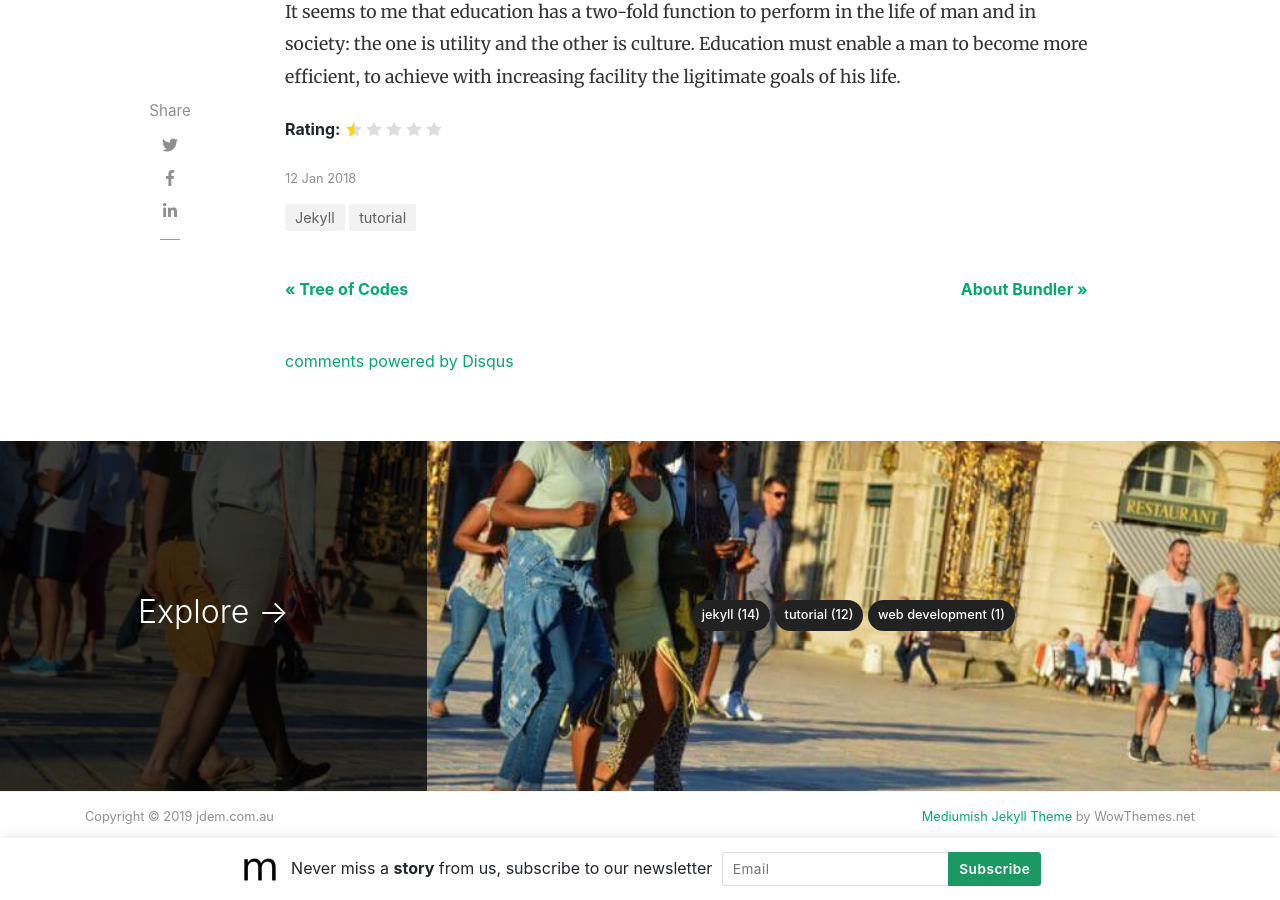
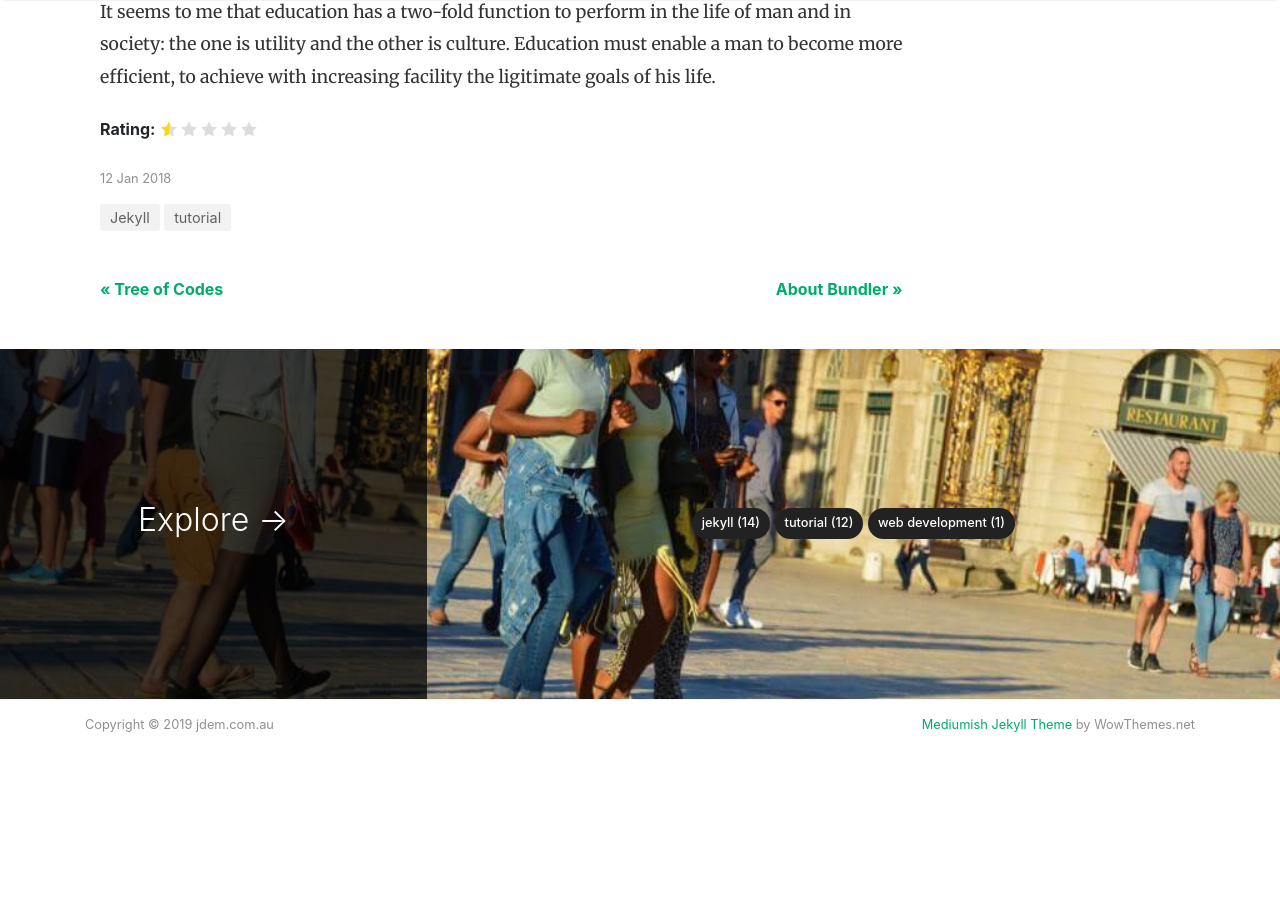
Before and after one commit to jdemau/jdem.com.au, a Jekyll site: the page built from _posts/2018-01-12-we-all-wait-for-summer.md, in a window 1280 px wide and 900 px high, scrolled down 1091 px. Built offline with Jekyll 4.4.1, drawn with Linux system fonts in a browser that asks for light colours; nearby versions of some CDN libraries; comment, search, counter and statistics services are not loaded; after the commit the page ends 1899 px from its top, so only the background shows below that.

Commit message:
remove all social references (adsense, disqus, social links)

```diff
--- a/_config.yml
+++ b/_config.yml
@@ -5,9 +5,6 @@ description: ""
 logo: 'assets/images/logo.png'
 favicon: 'assets/images/logo.png'
 baseurl: /
-google_analytics: ''
-disqus: ''
-mailchimp-list: ''
 include: ["_pages"]
 permalink: /:title/
 
@@ -18,7 +15,7 @@ authors:
     display_name: Emma
 #    gravatar: e56154546cf4be74e393c62d1ae9f9d4
 #    email: wowthemesnet@gmail.com
-#    web: https://www.wowthemes.net
+#   web: https://www.wowthemes.net
 #    twitter: https://twitter.com/wowthemesnet
     description: "Author of Mediumish, a Bootstrap Medium styled template available for WordPress, HTML, Ghost and Jekyll. You are currently previewing Jekyll template demo."
   jd:
@@ -61,11 +58,6 @@ kramdown:
     block:
       line_numbers: true
 
-# Adsense (change to "enabled" to activate, also your client id and ad slot. Create a new ad unit from your Adsense account to get the slot.)
-adsense: "disabled"
-adsense-data-ad-client: ""
-adsense-data-ad-slot: ""
-
 # Lazy Images ("enabled" or "disabled")
 lazyimages: "enabled"
 
--- a/_includes/disqus.html
+++ /dev/null
@@ -1,14 +0,0 @@
-<section class="disqus">
-    <div id="disqus_thread"></div>
-    <script type="text/javascript">
-        var disqus_shortname = '{{site.disqus}}';
-        var disqus_developer = 0;
-        (function() {
-            var dsq = document.createElement('script'); dsq.type = 'text/javascript'; dsq.async = true;
-            dsq.src = window.location.protocol + '//' + disqus_shortname + '.disqus.com/embed.js';
-            (document.getElementsByTagName('head')[0] || document.getElementsByTagName('body')[0]).appendChild(dsq);
-        })();
-    </script>
-    <noscript>Please enable JavaScript to view the <a href="http://disqus.com/?ref_noscript">comments powered by Disqus.</a></noscript>
-    <a href="http://disqus.com" class="dsq-brlink">comments powered by <span class="logo-disqus">Disqus</span></a>
-</section>
--- a/_includes/share.html
+++ /dev/null
@@ -1,34 +0,0 @@
-<div class="share sticky-top sticky-top-offset">
-    <p>
-        Share
-    </p>
-    <ul>
-        <li class="ml-1 mr-1">
-            <a target="_blank" href="https://twitter.com/intent/tweet?text={{ page.title }}&url={{ page.url | absolute_url }}" onclick="window.open(this.href, 'twitter-share', 'width=550,height=235');return false;">
-                <i class="fab fa-twitter"></i>
-            </a>
-        </li>
-
-        <li class="ml-1 mr-1">
-            <a target="_blank" href="https://facebook.com/sharer.php?u={{ page.url | absolute_url }}" onclick="window.open(this.href, 'facebook-share', 'width=550,height=435');return false;">
-                <i class="fab fa-facebook-f"></i>
-            </a>
-        </li>
-
-        <li class="ml-1 mr-1">
-            <a target="_blank" href="https://www.linkedin.com/shareArticle?mini=true&url={{ page.url | absolute_url }}" onclick="window.open(this.href, 'width=550,height=435');return false;">
-                <i class="fab fa-linkedin-in"></i>
-            </a>
-        </li>
-
-    </ul>
-    {% if page.comments != false %}
-    <div class="sep">
-    </div>
-    <ul>
-        <li>
-        <a class="small smoothscroll" href="#disqus_thread"></a>
-        </li>
-    </ul>
-    {% endif %}
-</div>
--- a/_layouts/default.html
+++ b/_layouts/default.html
@@ -19,18 +19,6 @@
 <script src="{{ site.baseurl }}/assets/js/jquery.min.js"></script>
 
 </head>
-
-{% if jekyll.environment == 'production' %}
-<!-- change your GA id in _config.yml -->
-<script>
-(function(i,s,o,g,r,a,m){i['GoogleAnalyticsObject']=r;i[r]=i[r]||function(){
-(i[r].q=i[r].q||[]).push(arguments)},i[r].l=1*new Date();a=s.createElement(o),
-m=s.getElementsByTagName(o)[0];a.async=1;a.src=g;m.parentNode.insertBefore(a,m)
-})(window,document,'script','//www.google-analytics.com/analytics.js','ga');
-ga('create', '{{site.google_analytics}}', 'auto');
-ga('send', 'pageview');
-</script>
-{% endif %}
 
 {% capture layout %}{% if page.layout %}layout-{{ page.layout }}{% endif %}{% endcapture %}
 <body class="{{layout}}">
@@ -123,21 +111,6 @@ ga('send', 'pageview');
     {{ content }}
 </div>
 
-{% if site.mailchimp-list %}
-<!-- Bottom Alert Bar
-================================================== -->
-<div class="alertbar">
-	<div class="container text-center">
-		<span><img src="{{ site.baseurl }}/{{ site.logo }}" alt="{{site.title}}"> &nbsp; Never miss a <b>story</b> from us, subscribe to our newsletter</span>
-        <form action="{{site.mailchimp-list}}" method="post" name="mc-embedded-subscribe-form" class="wj-contact-form validate" target="_blank" novalidate>
-            <div class="mc-field-group">
-            <input type="email" placeholder="Email" name="EMAIL" class="required email" id="mce-EMAIL" autocomplete="on" required>
-            <input type="submit" value="Subscribe" name="subscribe" class="heart">
-            </div>
-        </form>
-	</div>
-</div>
-{% endif %}
 
 </div>
 
@@ -200,9 +173,5 @@ ga('send', 'pageview');
 
 <script src="{{ site.baseurl }}/assets/js/ie10-viewport-bug-workaround.js"></script>
 
-{% if page.layout == 'post' %}
-<script id="dsq-count-scr" src="//{{site.disqus}}.disqus.com/count.js"></script>
-{% endif %}
-
 </body>
 </html>
--- a/_layouts/post.html
+++ b/_layouts/post.html
@@ -9,11 +9,6 @@ post_class: post-template
 ================================================== -->
 <div class="container">
     <div class="row">
-
-        <!-- Post Share -->
-        <div class="col-md-2 pl-0">
-            {% include share.html %}
-        </div>
 
         <!-- Post -->
         {% assign author = site.authors[page.author] %}
@@ -42,12 +37,6 @@ post_class: post-template
                 <h1 class="posttitle">{{ page.title }}</h1>
 
             </div>
-
-            <!-- Adsense if enabled from _config.yml (change your pub id and slot) -->
-            {% if site.adsense == "enabled" %}
-                {% include adsense-under-header.html %}
-            {% endif %}
-            <!-- End Adsense -->
 
             <!-- Post Featured Image -->
             {% if page.image %}
@@ -140,20 +129,6 @@ post_class: post-template
 <!-- End Article
 ================================================== -->
 
-<!-- Begin Comments
-================================================== -->
-{% if page.comments != false %}
-    <div class="container">
-        <div id="comments" class="row justify-content-center mb-5">
-            <div class="col-md-8">
-                {% include disqus.html %}
-            </div>
-        </div>
-    </div>
-{% endif %}
-<!--End Comments
-================================================== -->
-
 <!-- Review with LD-JSON, adapt it for your needs if you like, but make sure you test the generated HTML source code first:
 https://search.google.com/structured-data/testing-tool/u/0/
 ================================================== -->
```
Also changed, not shown: _includes/adsense-under-header.html (deleted, +0 -12 lines), _layouts/page.html (+0 -9 lines).
